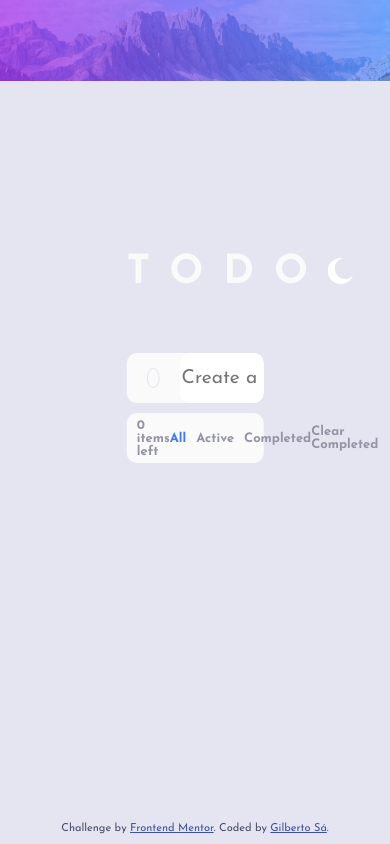
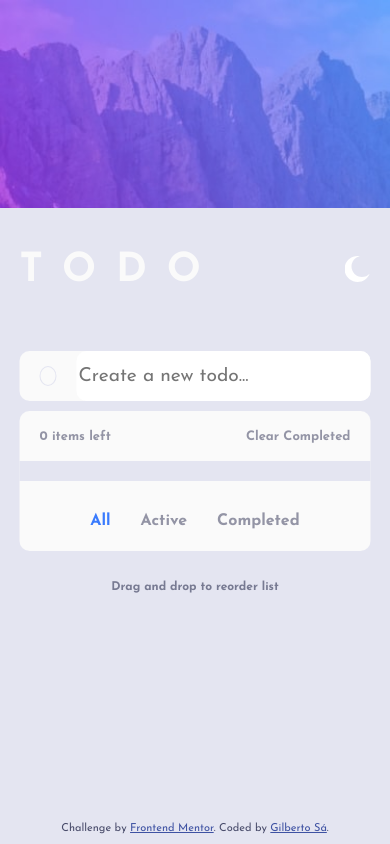
Before and after one commit to Gibasa/todo, a Vue app in the folder todo-app/: page / in a window 390 px wide. Built offline with nearby package versions, Linux system fonts and the light colour scheme.

Commit message:
responsive function complete.

```diff
--- a/todo-app/src/assets/scss/main.scss
+++ b/todo-app/src/assets/scss/main.scss
@@ -1,12 +1,12 @@
 @import url('https://fonts.googleapis.com/css2?family=Josefin+Sans:wght@400;700&display=swap');
 
-*{
+* {
   font-family: 'Josefin Sans', sans-serif;
   margin: 0;
   box-sizing: border-box;
 }
 
-main{
+main {
   display: flex;
   align-items: center;
   justify-content: center;
@@ -14,6 +14,7 @@ main{
   position: relative;
   background-repeat: no-repeat;
   background-size: contain;
+  z-index: 2;
   &.light {
     background-color: hsl(236, 33%, 92%);
     background-image: url(../img/bg-desktop-light.jpg);
@@ -23,3 +24,15 @@ main{
     background-image: url(../img/bg-desktop-dark.jpg);
   }
 }
+
+@media (max-width: 1007px) {
+  main{
+    &.light{
+      background-image: url(../img/bg-mobile-light.jpg);
+    }
+    &.dark{
+      background-image: url(../img/bg-mobile-dark.jpg);
+    }
+  }
+
+}
--- a/todo-app/src/components/atributionComponent.vue
+++ b/todo-app/src/components/atributionComponent.vue
@@ -17,6 +17,7 @@ export default{
   font-size: 11px;
   text-align: center;
   position: fixed;
+  z-index: 1;
   bottom: 0;
   padding-bottom: 10px;
   color: hsl(235, 19%, 35%);
--- a/todo-app/src/components/listComponentDark.vue
+++ b/todo-app/src/components/listComponentDark.vue
@@ -45,7 +45,7 @@
       </draggable>
         <li class="bottom">
           <h3 class="itemsLeft">{{ list.length }} items left</h3>
-        <div class="selection">
+          <div class="selection notMob">
             <h3 :class="{ active: filter === 'All' }" @click="updateFilter('All')">All</h3>
             <h3 :class="{ active: filter === 'Active' }" @click="updateFilter('Active')">Active</h3>
             <h3 :class="{ active: filter === 'Completed' }" @click="updateFilter('Completed')">
@@ -54,6 +54,19 @@
           </div>
           <h3 @click="clear()">Clear Completed</h3>
         </li>
+        <div class="spacer"></div>
+        <div class="selectionMobile">
+          <div class="selection">
+            <h3 :class="{ active: filter === 'All' }" @click="updateFilter('All')">All</h3>
+            <h3 :class="{ active: filter === 'Active' }" @click="updateFilter('Active')">Active</h3>
+            <h3 :class="{ active: filter === 'Completed' }" @click="updateFilter('Completed')">
+              Completed
+            </h3>
+          </div>
+        </div>
+      </div>
+      <div class="drag">
+        <h2>Drag and drop to reorder list</h2>
       </div>
   </div>
 </template>
@@ -156,6 +169,7 @@ export default {
   width: 35%;
   top: 35%;
   left: 50%;
+  z-index: 2;
   transform: translate(-50%, -20%);
   .todoDarkLight {
     display: flex;
@@ -273,6 +287,58 @@ export default {
     .active {
       color: hsl(220, 98%, 61%);
     }
+  }.selectionMobile {
+    display: none;
+    justify-content: center;
+    align-items: center;
+    border-radius: 50%;
+    margin: 0 10px -10px;
+    height: 80px;
+    h3 {
+      font-size: medium;
+      color: hsl(236, 9%, 61%);
+    }
+    .active {
+      color: hsl(220, 98%, 61%);
+    }
+    .selection {
+      display: flex;
+      gap: 30px;
+    }
+  }
+
+  .spacer {
+    height: 20px;
+    background-color: hsl(235, 21%, 11%);
+    display: none;
+  }
+  .drag{
+    display: flex;
+    justify-content: center;
+    align-items: center;
+    margin-top: 20px;
+    font-size: 0.5em;
+    color: hsl(234, 11%, 52%);
+  }
+}
+
+@media (max-width: 1007px) {
+  .list {
+    width: 90%; // Ajuste a largura para se adaptar a telas menores
+    top: 50%; // Ajuste a posição vertical
+    transform: translate(-50%, -50%);
+    .bottom{
+      padding: 0 10px;
+    }
+    .selectionMobile{
+      display: flex;
+    }
+    .spacer{
+      display: block;
+    }
+    .notMob h3{
+      display: none;
+    }
   }
 }
 </style>
--- a/todo-app/src/components/listComponentLight.vue
+++ b/todo-app/src/components/listComponentLight.vue
@@ -45,7 +45,7 @@
       </draggable>
         <li class="bottom">
           <h3 class="itemsLeft">{{ list.length }} items left</h3>
-        <div class="selection">
+          <div class="selection notMob">
             <h3 :class="{ active: filter === 'All' }" @click="updateFilter('All')">All</h3>
             <h3 :class="{ active: filter === 'Active' }" @click="updateFilter('Active')">Active</h3>
             <h3 :class="{ active: filter === 'Completed' }" @click="updateFilter('Completed')">
@@ -54,6 +54,19 @@
           </div>
           <h3 @click="clear()">Clear Completed</h3>
         </li>
+        <div class="spacer"></div>
+        <div class="selectionMobile">
+          <div class="selection">
+            <h3 :class="{ active: filter === 'All' }" @click="updateFilter('All')">All</h3>
+            <h3 :class="{ active: filter === 'Active' }" @click="updateFilter('Active')">Active</h3>
+            <h3 :class="{ active: filter === 'Completed' }" @click="updateFilter('Completed')">
+              Completed
+            </h3>
+          </div>
+        </div>
+    </div>
+    <div class="drag">
+        <h2>Drag and drop to reorder list</h2>
       </div>
   </div>
 </template>
@@ -156,6 +169,7 @@ export default {
   width: 35%;
   top: 35%;
   left: 50%;
+  z-index: 2;
   transform: translate(-50%, -20%);
   .todoDarkLight {
     display: flex;
@@ -272,5 +286,58 @@ export default {
       color: hsl(220, 98%, 61%);
     }
   }
+  .selectionMobile {
+    display: none;
+    justify-content: center;
+    align-items: center;
+    border-radius: 50%;
+    margin: 0 10px -10px;
+    height: 80px;
+    h3 {
+      font-size: medium;
+      color: hsl(236, 9%, 61%);
+    }
+    .active {
+      color: hsl(220, 98%, 61%);
+    }
+    .selection {
+      display: flex;
+      gap: 30px;
+    }
+  }
+
+  .spacer {
+    height: 20px;
+    background-color: hsl(236, 33%, 92%);
+    display: none;
+  }
+  .drag{
+    display: flex;
+    justify-content: center;
+    align-items: center;
+    margin-top: 20px;
+    font-size: 0.5em;
+    color: hsl(234, 11%, 52%);
+  }
+}
+
+@media (max-width: 1007px) {
+  .list {
+    width: 90%; // Ajuste a largura para se adaptar a telas menores
+    top: 50%; // Ajuste a posição vertical
+    transform: translate(-50%, -50%);
+    .bottom{
+      padding: 0 10px;
+    }
+    .selectionMobile{
+      display: flex;
+    }
+    .spacer{
+      display: block;
+    }
+    .notMob h3{
+      display: none;
+    }
+  }
 }
 </style>
```
Lines whose indentation alone changed are shown as unchanged.
